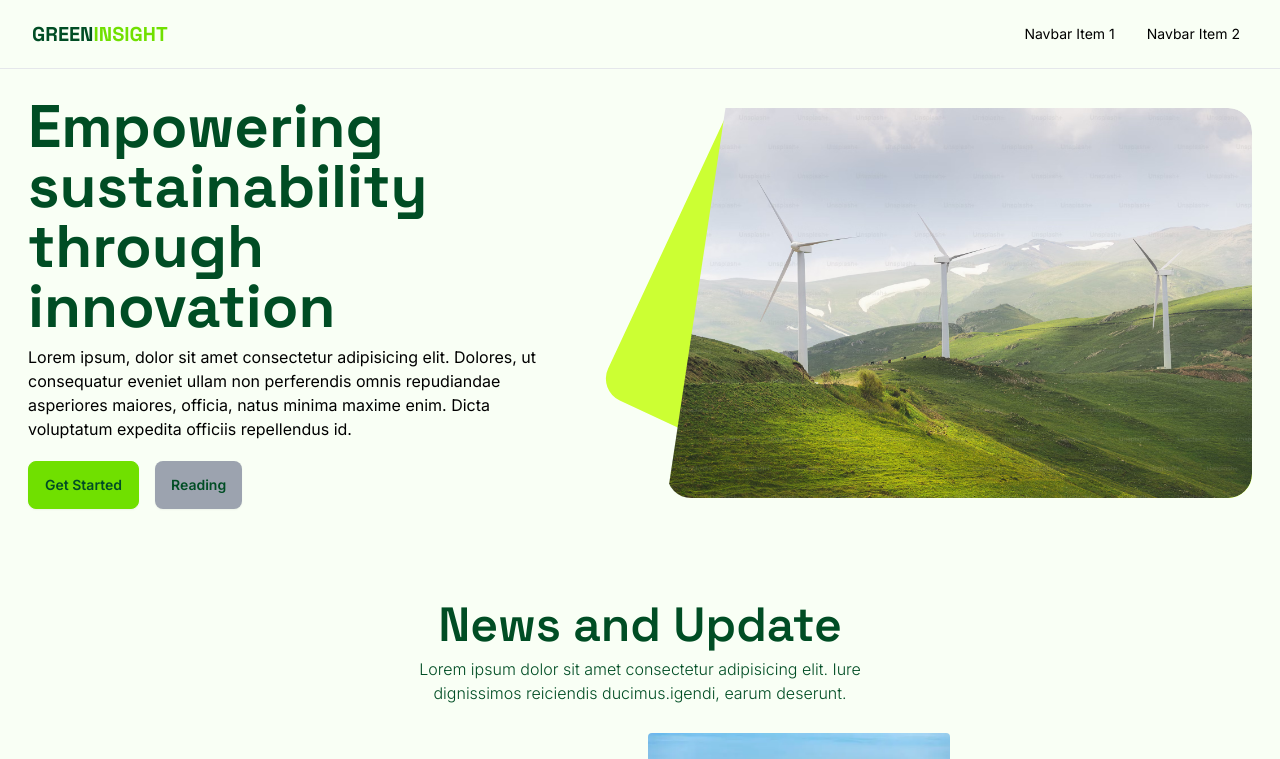
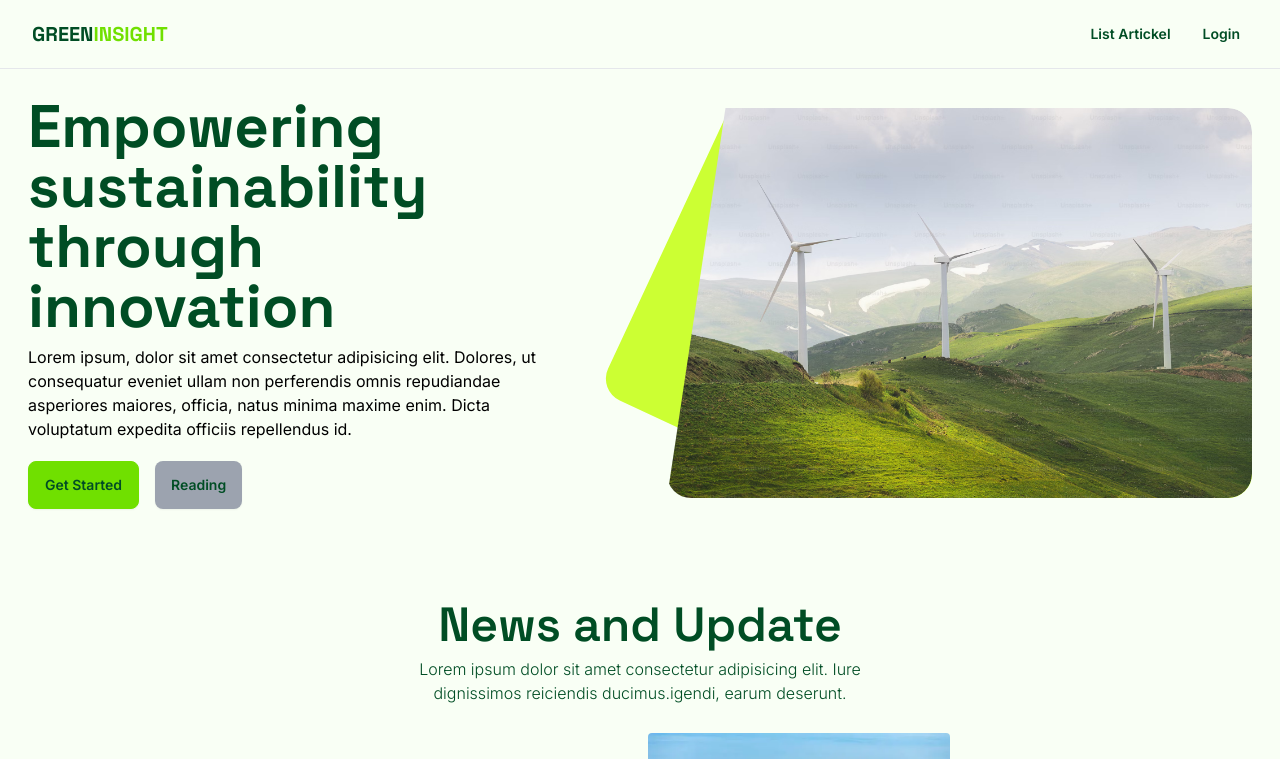
Before and after one commit to inalMahpud824/mini-project-react-batch-7, a React (Vite) app: page / in a window 1280 px wide. Shown: the top 759 px of the page. Built offline with nearby package versions, Linux system fonts and the light colour scheme.

Commit message:
adjust: add login link in navbar

```diff
--- a/src/components/Navbar.jsx
+++ b/src/components/Navbar.jsx
@@ -1,3 +1,5 @@
+import { Link } from "react-router-dom";
+
 export const Navbar = () => {
   return (
     <>
@@ -31,13 +33,13 @@ export const Navbar = () => {
               GREEN<span className="text-neutral">INSIGHT</span>
             </div>
             <div className="hidden flex-none lg:block">
-              <ul className="menu menu-horizontal">
+              <ul className="menu menu-horizontal text-primary font-semibold">
                 {/* Navbar menu content here */}
-                <li>
-                  <a>Navbar Item 1</a>
+                <li className="hover:text-neutral">
+                  <Link to={"/artickel"}>List Artickel</Link>
                 </li>
-                <li>
-                  <a>Navbar Item 2</a>
+                <li className="hover:text-neutral">
+                  <Link to={"/login"}>Login</Link>
                 </li>
               </ul>
             </div>
@@ -49,13 +51,13 @@ export const Navbar = () => {
             aria-label="close sidebar"
             className="drawer-overlay"
           ></label>
-          <ul className="menu bg-base-200 min-h-full w-80 p-4">
+          <ul className="menu bg-secondary min-h-full w-80 p-4 font-bold text-lg text-primary">
             {/* Sidebar content here */}
-            <li>
-              <a>Sidebar Item 1</a>
+            <li className="hover:text-neutral">
+              <Link to={"/artickel"}>List Artickel</Link>
             </li>
-            <li>
-              <a>Sidebar Item 2</a>
+            <li className="hover:text-neutral">
+              <Link to={"/login"}>Login</Link>
             </li>
           </ul>
         </div>
```
Also changed, not shown: src/App.jsx (+8 -0 lines).
